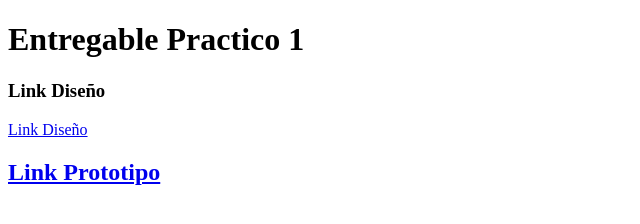
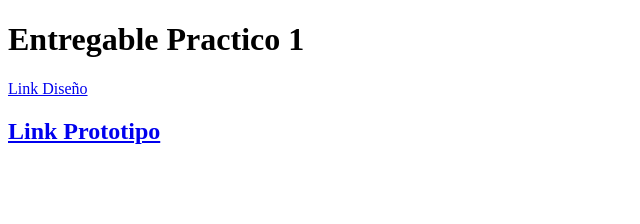
Before and after one commit to 14Leandro/EntregablePractico1, a plain HTML site: page index.html in a window 1280 px wide. Shown: the whole page, without its empty margins (0-640 px from the left). Drawn offline with Linux system fonts and the light colour scheme.

Commit message:
Update index.html

```diff
--- a/index.html
+++ b/index.html
@@ -10,9 +10,7 @@
 <body>
   <h1>Entregable Practico 1</h1>
 
-  <h3>Link Diseño</h3>
-
-  <a href="https://www.figma.com/file/HbQwRlcRGLdyIrtjSOTjN5/TPE---Juegos.com?type=design&node-id=0-1&mode=design&t=wOMnltADkimbwjJL-0">Link Diseño</a>
+  <a href="https://www.figma.com/file/HbQwRlcRGLdyIrtjSOTjN5/TPE---Juegos.com?type=design&node-id=0-1&mode=design&t=wOMnltADkimbwjJL-0">Link Diseño</a><br>
 
   <a href="https://www.figma.com/proto/HbQwRlcRGLdyIrtjSOTjN5/TPE---Juegos.com?type=design&node-id=205-3837&t=r4HC55pxzTdCtdr9-0&scaling=min-zoom&page-id=27%3A11"><h2>Link Prototipo</h2></a>
 </body>
```
